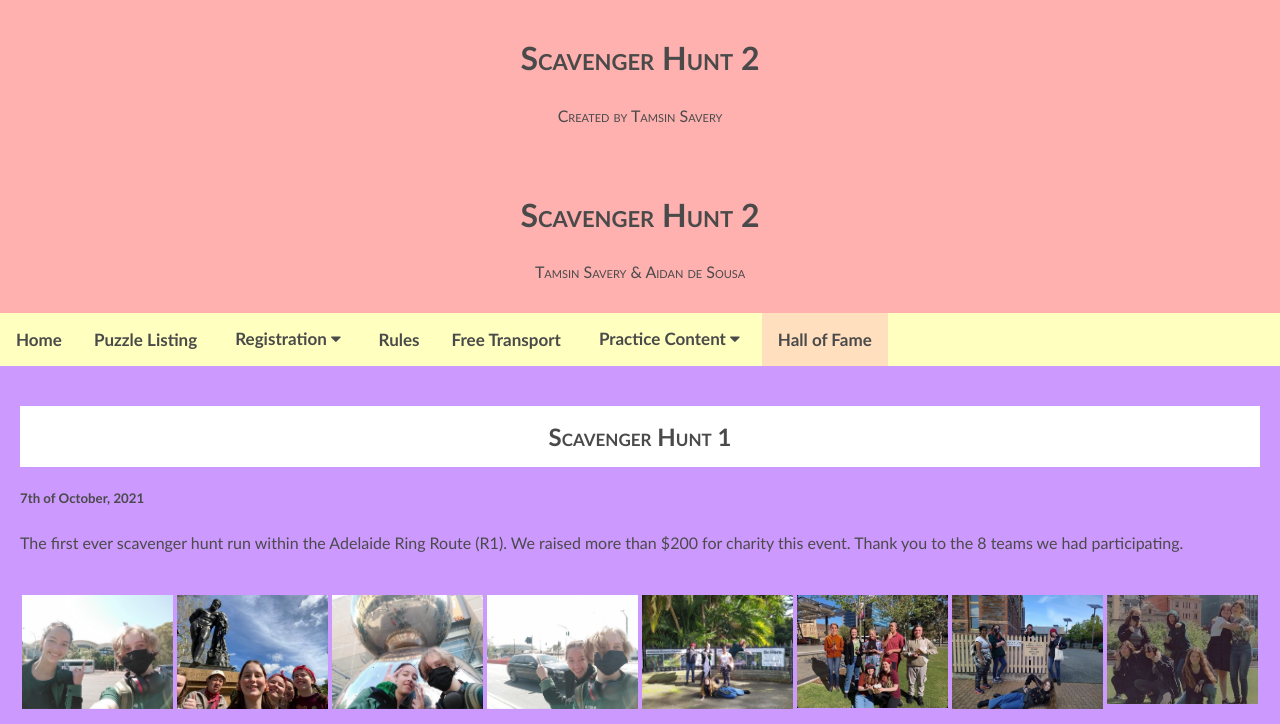
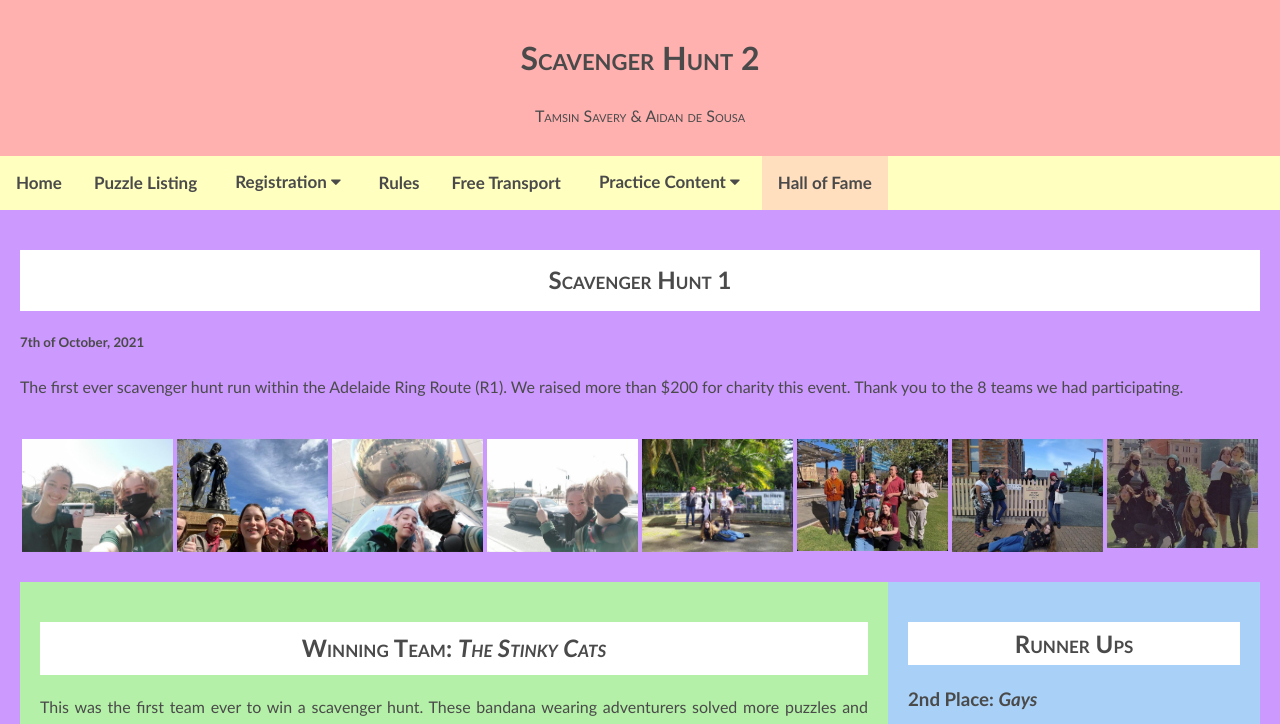
Before and after one commit to fez-susie/shuntweb.tk, a plain HTML site: page fame.html in a window 1280 px wide. Shown: the top 724 px of the page. Drawn offline with Linux system fonts and the light colour scheme.

Commit message:
Follow up patches
From dropdown update

```diff
--- a/fame.html
+++ b/fame.html
@@ -13,13 +13,6 @@
   </style>
   </head>
   <body>
-
-    <!-- Header -->
-    <div class="header">
-      <h1>Scavenger Hunt 2</h1>
-      <p>Created by Tamsin Savery</p>
-    </div>
-
     <!-- Header -->
     <div class="header">
       <h1>Scavenger Hunt 2</h1>
```
Also changed, not shown: indReg.html (+1 -1 lines), teamReg.html (+1 -1 lines).
